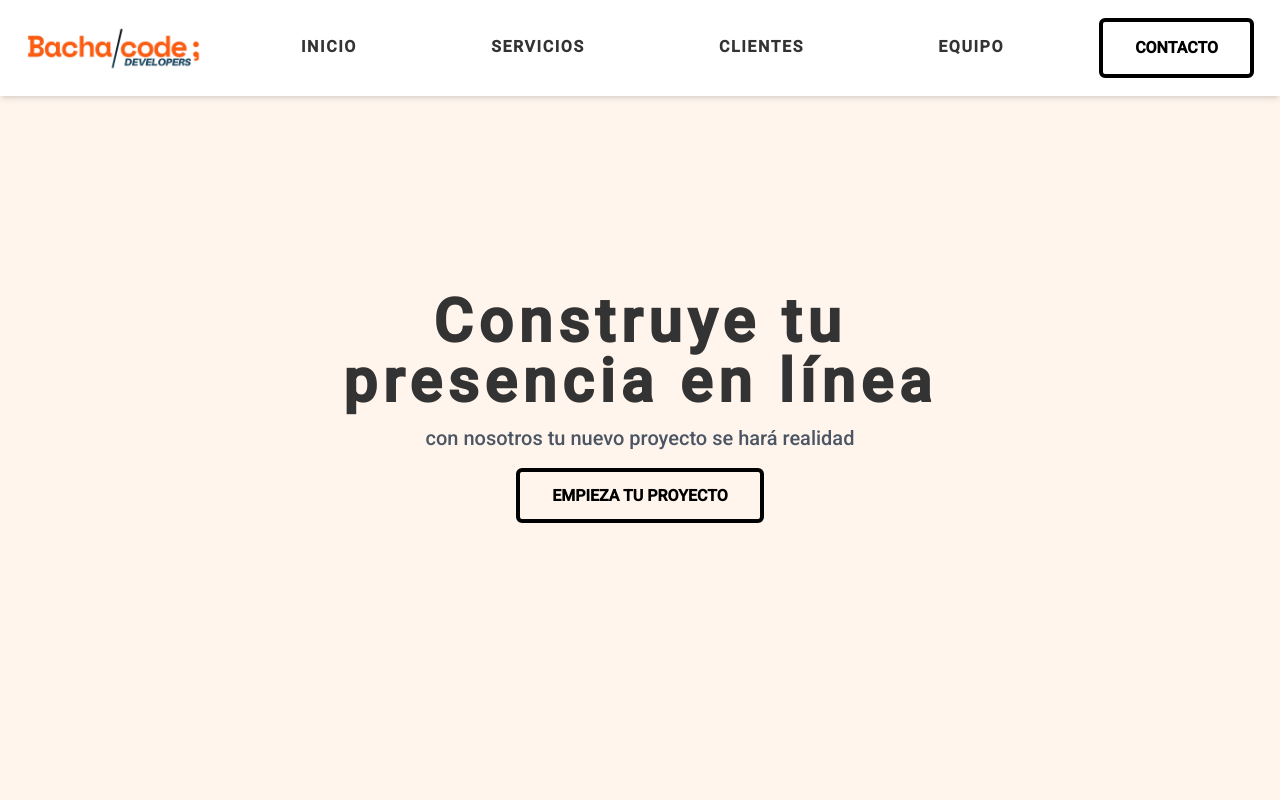
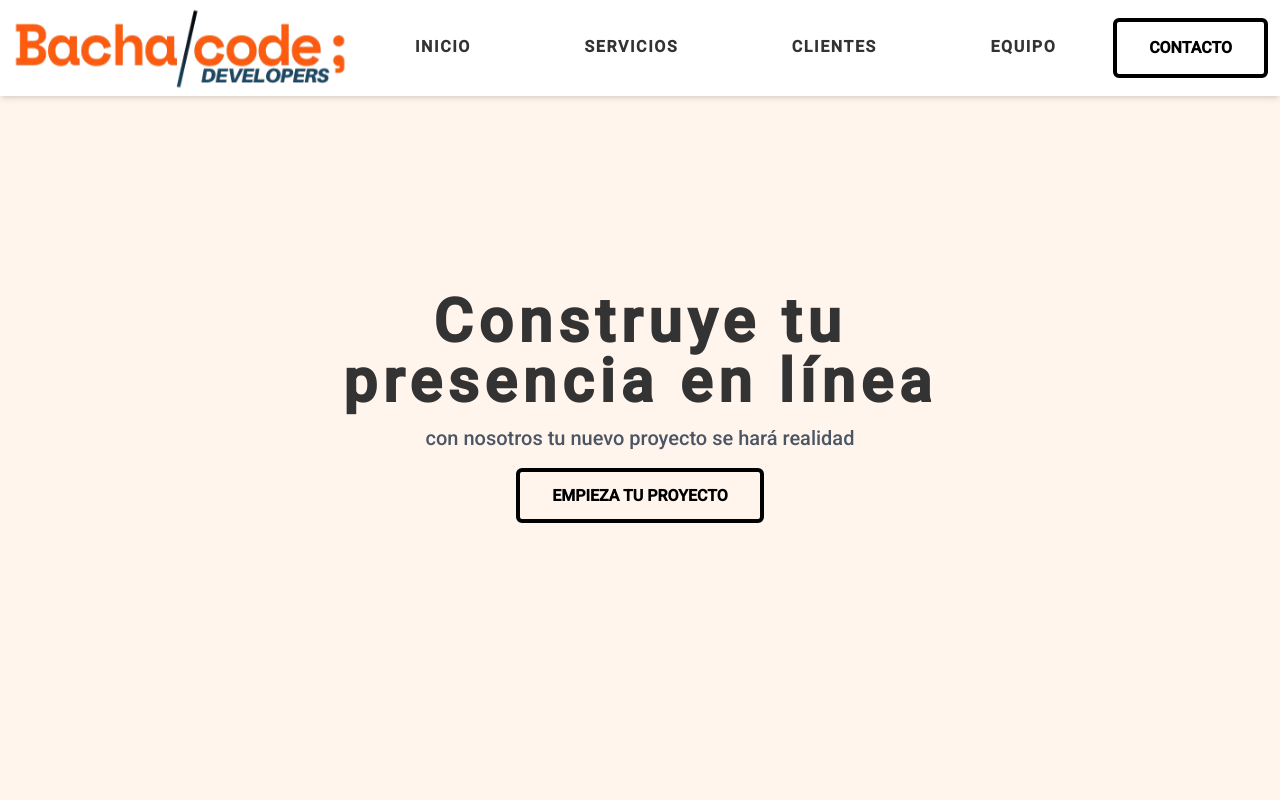
Before and after one commit to bachacode/bachacode-developers, a Next.js app: page / in a window 1280 px wide. Shown: the top 800 px of the page. Built offline with nearby package versions, Linux system fonts and the light colour scheme; no server answers.

Commit message:
fix: image imports instead of relative route

```diff
--- a/src/app/(client-side)/layout.tsx
+++ b/src/app/(client-side)/layout.tsx
@@ -2,7 +2,7 @@ import Link from "next/link";
 import MenuLink from "@/components/MenuLink";
 import NavButton from "@/components/NavButton";
 import Image from "next/image";
-
+import bachacodeRemoveBg from "../../../public/images/bachacode-removebg.png";
 export default function ClientSideLayout({
   children,
 }: Readonly<{
@@ -15,10 +15,11 @@ export default function ClientSideLayout({
         <div className="max-w-screen-xl flex items-center justify-around w-full  py-6 px-3">
           <Link href="/" className="flex items-center space-x-2">
             <Image
-              src="/images/bachacode-removebg.png"
+              src={bachacodeRemoveBg}
               height={47}
               width={180}
               alt="Header bachacode logo"
+              style={{ height: "auto", width: "100%" }}
             />
           </Link>
 
--- a/src/app/(client-side)/page.tsx
+++ b/src/app/(client-side)/page.tsx
@@ -17,6 +17,7 @@ import Heading from "@/components/Heading";
 import TeamCard from "@/components/TeamCard";
 import OfferingCard from "@/components/OfferingCard";
 import { Metadata } from "next";
+import bachacodeBig from "../../../public/images/bachacode-big.png";
 
 export const metadata: Metadata = {
   title: "Bachacode Developers | Desarrollo Web & Consultoría de proyectos",
@@ -87,7 +88,7 @@ export default function Home() {
 
           <div className="hidden lg:block relative h-48 max-w-sm w-full self-center">
             <Image
-              src="/images/bachacode-big.png"
+              src={bachacodeBig}
               className="relative z-10 rounded-r-xl rounded-tl-xl"
               alt="Bachacode logo"
               fill={true}
```
